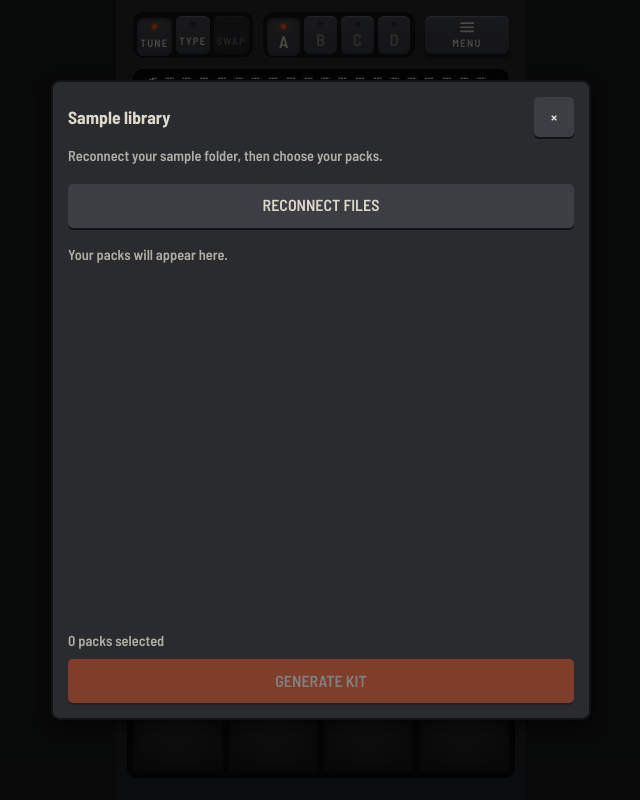
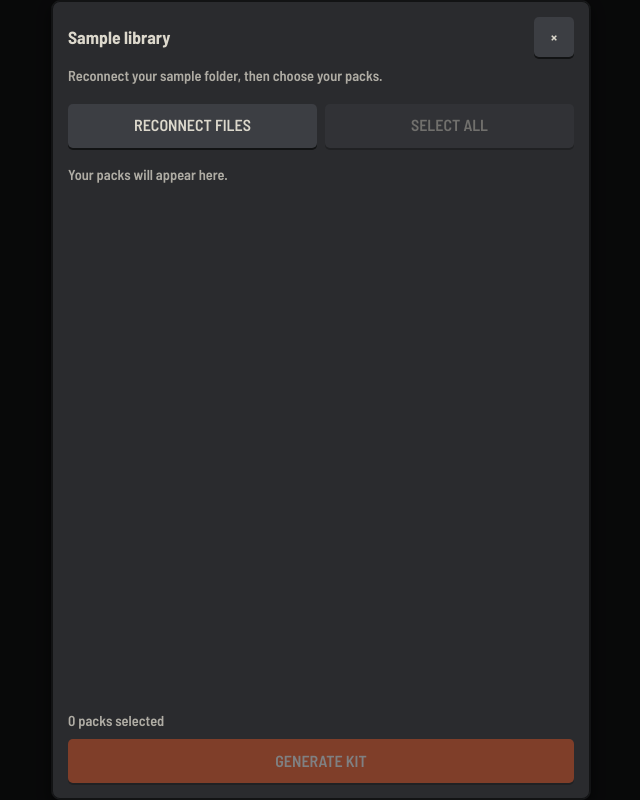
Before and after one commit to nickpaq/tune-god, a React (Vite) app: page / in a window 1280 px wide. Both pictures are taken after a click on the button 555 px from the left and 274 px from the top of the page. Shown: the whole page, without its empty margins (319-959 px from the left). Built offline with nearby package versions, Linux system fonts and the light colour scheme.

Commit message:
Make pack selector full height with default deselection and Select all

```diff
--- a/src/App.css
+++ b/src/App.css
@@ -2439,7 +2439,8 @@
 }
 
 /* Pack selection owns the scrolling area; controls stay visible above and below it. */
-.sample-library--packs { height: min(80dvh, 720px); overflow: hidden; }
+.sample-library-backdrop--packs { padding: 0; }
+.sample-library--packs { height: 100dvh; max-height: 100dvh; box-sizing: border-box; padding-top: max(16px, env(safe-area-inset-top)); padding-bottom: max(16px, env(safe-area-inset-bottom)); overflow: hidden; }
 .sample-library--packs > * { flex: none; }
 .sample-library--packs > .library-packs { flex: 1 1 0; min-height: 0; max-height: none; overflow-y: auto; overscroll-behavior: contain; touch-action: pan-y; -webkit-overflow-scrolling: touch; }
 .sample-library--packs .library-pack { min-height: 48px; border-top: 1px solid #ffffff24; padding: 10px 0; }
--- a/src/components/LibraryBrowser.tsx
+++ b/src/components/LibraryBrowser.tsx
@@ -28,14 +28,14 @@ export function LibraryBrowser({ error, tools = false, progress, report, onRead,
   const previewToken = useRef(0);
   useEffect(() => () => { previewToken.current++; }, []);
   const [previewError, setPreviewError] = useState("");
-  const [selected, setSelected] = useState<string[] | null>(null);
+  const [selected, setSelected] = useState<string[]>([]);
   const [query, setQuery] = useState("");
   const packs = useMemo(() => (index ? libraryPacks(index).map((pack) => {
     const counts = new Map<CategoryId, number>();
     for (const sample of pack.samples) counts.set(sample.classification.category, (counts.get(sample.classification.category) ?? 0) + 1);
     return { ...pack, types: [...counts].sort((a,b) => b[1] - a[1]).map(([category]) => ({ category, label: categoryLabel(category), color: colorFor(palette, category) })) };
   }) : []), [index, palette]);
-  const chosen = packs.filter((pack) => selected === null || selected.includes(pack.id)).map((pack) => pack.id);
+  const chosen = packs.filter((pack) => selected.includes(pack.id)).map((pack) => pack.id);
   const chosenSet = new Set(chosen);
   const visible = tools ? index?.samples.filter((sample) => sample.path.toLowerCase().includes(query.toLowerCase())).slice(0,100) ?? [] : [];
   const audition = async (id: string) => {
@@ -49,7 +49,7 @@ export function LibraryBrowser({ error, tools = false, progress, report, onRead,
     catch (error) { if (token === previewToken.current) setPreviewError(error instanceof Error ? error.message : "Could not preview this sample."); }
   };
   return (
-    <div className="sample-library-backdrop">
+    <div className={`sample-library-backdrop${tools ? "" : " sample-library-backdrop--packs"}`}>
       <section ref={dialog} className={`sample-library ${tools ? "sample-library--tools" : "sample-library--packs"}`} role="dialog" aria-modal="true" aria-labelledby="library-title">
         <header className="sample-library__header">
           <h2 id="library-title">{tools ? "Sample Types" : "Sample library"}</h2>
@@ -77,7 +77,10 @@ export function LibraryBrowser({ error, tools = false, progress, report, onRead,
         </> : <>
           <p>{connected ? "Check the packs you want in your kit." : "Reconnect your sample folder, then choose your packs."}</p>
           {error && <p role="alert">{error}</p>}
-          <div className="library-actions"><button className="menu__button" onClick={onChoose} disabled={busy}>Reconnect files</button></div>
+          <div className="library-actions">
+            <button className="menu__button" onClick={onChoose} disabled={busy}>Reconnect files</button>
+            <button className="menu__button" onClick={() => setSelected(packs.map((pack) => pack.id))} disabled={busy || !packs.length}>Select all</button>
+          </div>
           {busy && progress && <div className="library-progress" aria-busy="true">
             <p role="status" aria-live="polite">{progress.stage} · {progress.processed.toLocaleString()} / {progress.total.toLocaleString()} files</p>
             <progress aria-label="Library indexing progress" max={100} value={progress.percent} />
```
